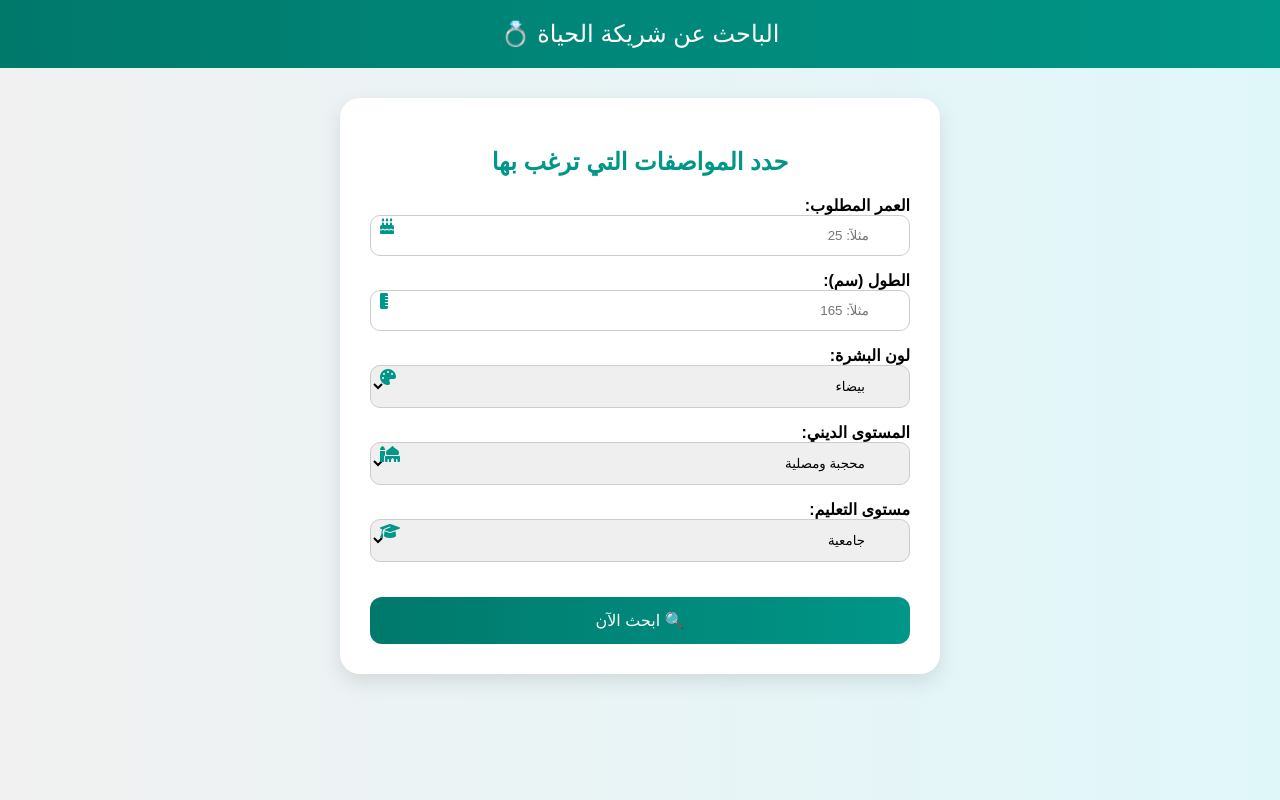
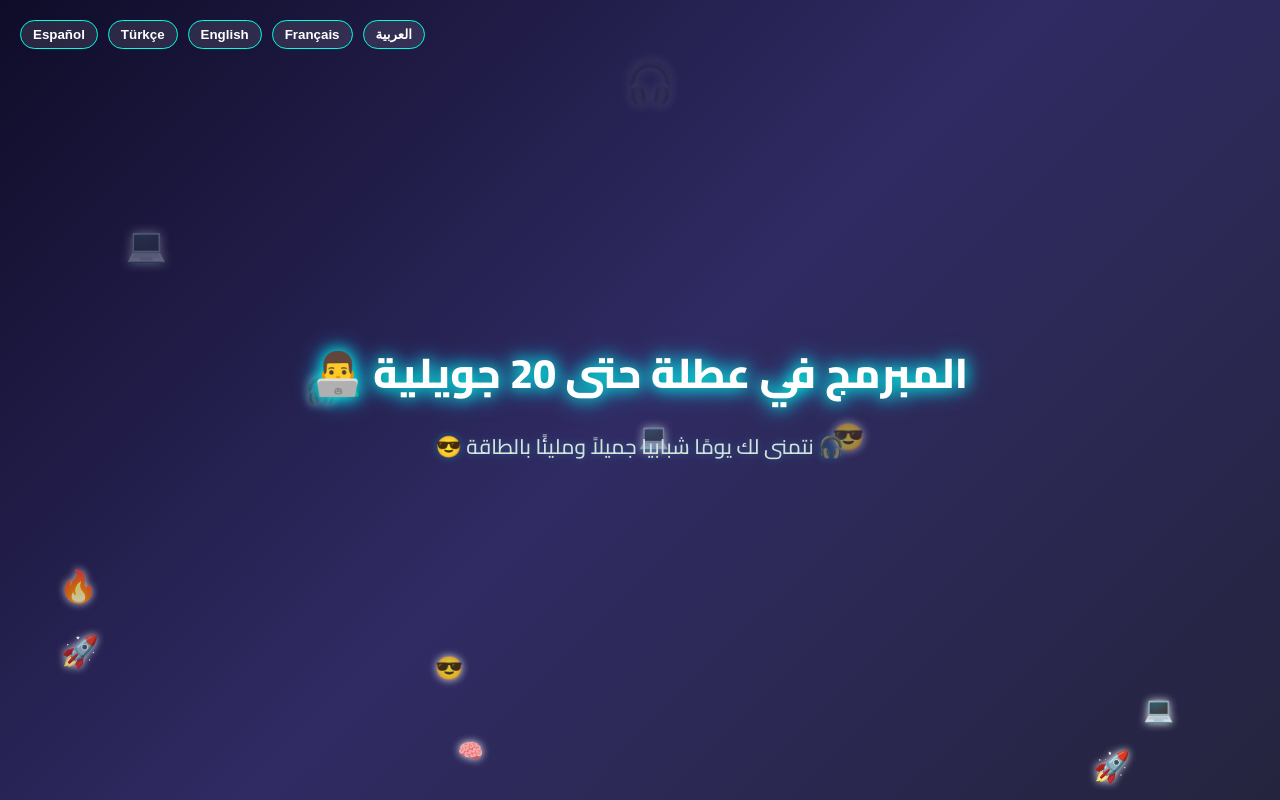
Before and after one commit to wassimo032607/Wassimo, a plain HTML site: page index.html in a window 1280 px wide. Drawn offline with Linux system fonts and the light colour scheme.

Commit message:
Update index.html

```diff
--- a/index.html
+++ b/index.html
@@ -1,215 +1,164 @@
 <!DOCTYPE html>
-<html lang="ar">
+<html lang="ar" dir="rtl">
 <head>
-  <meta charset="UTF-8">
-  <title>الباحث عن شريكة الحياة</title>
-  <meta name="viewport" content="width=device-width, initial-scale=1.0">
-  <script src="https://kit.fontawesome.com/a076d05399.js" crossorigin="anonymous"></script>
+  <meta charset="UTF-8" />
+  <meta name="viewport" content="width=device-width, initial-scale=1.0"/>
+  <title>المبرمج في عطلة</title>
+  <link href="https://fonts.googleapis.com/css2?family=Cairo:wght@500;800&display=swap" rel="stylesheet">
   <style>
-    * {
-      box-sizing: border-box;
+    * { margin: 0; padding: 0; box-sizing: border-box; }
+
+    body {
       font-family: 'Cairo', sans-serif;
+      background: linear-gradient(135deg, #0f0c29, #302b63, #24243e);
+      min-height: 100vh;
+      overflow: hidden;
+      display: flex;
+      flex-direction: column;
+      align-items: center;
+      justify-content: center;
+      color: white;
+      text-align: center;
+      position: relative;
+      padding: 20px;
     }
 
-    body {
-      margin: 0;
-      background: linear-gradient(to right, #f1f1f1, #e0f7fa);
-      direction: rtl;
+    .language-switcher {
+      position: absolute;
+      top: 20px;
+      left: 20px;
+      z-index: 10;
+      display: flex;
+      gap: 10px;
+      flex-wrap: wrap;
     }
 
-    header {
-      background: linear-gradient(to left, #009688, #00796b);
-      color: white;
-      padding: 20px;
-      text-align: center;
-      font-size: 24px;
+    .language-switcher button {
+      background: rgba(255, 255, 255, 0.1);
+      color: #fff;
+      border: 1px solid #00ffe0;
+      padding: 6px 12px;
+      border-radius: 20px;
+      cursor: pointer;
+      font-weight: bold;
+      transition: 0.3s;
     }
 
-    .container {
-      max-width: 600px;
-      margin: 30px auto;
-      background: white;
-      border-radius: 20px;
-      padding: 30px;
-      box-shadow: 0 8px 20px rgba(0, 0, 0, 0.1);
-      animation: fadeIn 1s ease;
+    .language-switcher button:hover {
+      background: #00ffe0;
+      color: #000;
     }
 
-    h2 {
-      text-align: center;
-      color: #009688;
-      margin-bottom: 20px;
+    h1, p {
+      opacity: 0;
+      animation: fadeIn 1.5s ease-out forwards;
+      text-shadow: 0 0 15px #00ffe0, 0 0 25px #00c3ff;
+      z-index: 2;
     }
 
-    label {
-      font-weight: bold;
-      display: block;
+    h1 { font-size: 2.6em; animation-delay: 0.3s; }
+    p {
+      font-size: 1.3em;
       margin-top: 15px;
-    }
-
-    .input-group {
-      position: relative;
-      margin-bottom: 15px;
-    }
-
-    .input-group i {
-      position: absolute;
-      left: 10px;
-      top: 50%;
-      transform: translateY(-50%);
-      color: #009688;
-    }
-
-    input, select {
-      width: 100%;
-      padding: 12px 40px 12px 12px;
-      border-radius: 10px;
-      border: 1px solid #ccc;
-    }
-
-    button {
-      background: linear-gradient(to left, #009688, #00796b);
-      color: white;
-      padding: 14px;
-      width: 100%;
-      border: none;
-      border-radius: 12px;
-      font-size: 16px;
-      cursor: pointer;
-      margin-top: 20px;
-      transition: 0.3s ease;
-    }
-
-    button:hover {
-      background: linear-gradient(to left, #00796b, #004d40);
-      transform: scale(1.02);
-    }
-
-    /* النتيجة */
-    .result {
-      display: none;
-      text-align: center;
-      padding: 30px;
-      animation: fadeIn 1s ease;
-    }
-
-    .result img {
-      width: 100%;
-      max-width: 350px;
-      border-radius: 20px;
-      box-shadow: 0 6px 20px rgba(0,0,0,0.15);
-      margin-bottom: 20px;
-    }
-
-    .result h2 {
-      color: #00796b;
-    }
-
-    .result p {
-      font-size: 18px;
-      color: #444;
-      margin-bottom: 20px;
-    }
-
-    .back-btn {
-      display: inline-block;
-      margin-top: 10px;
-      padding: 10px 20px;
-      background-color: #009688;
-      color: white;
-      border-radius: 10px;
-      text-decoration: none;
-      cursor: pointer;
-    }
-
-    .back-btn:hover {
-      background-color: #00796b;
+      color: #dddddd;
+      text-shadow: 0 0 8px rgba(0, 255, 255, 0.3);
+      animation-delay: 1s;
     }
 
     @keyframes fadeIn {
-      from { opacity: 0; transform: translateY(20px); }
+      from { opacity: 0; transform: translateY(30px); }
       to { opacity: 1; transform: translateY(0); }
+    }
+
+    .emoji {
+      position: absolute;
+      font-size: 22px;
+      animation: floatUp ease-in forwards;
+      pointer-events: none;
+      opacity: 0.85;
+      filter: drop-shadow(0 0 4px white);
+    }
+
+    @keyframes floatUp {
+      0% { transform: translateY(0) scale(1); opacity: 1; }
+      100% { transform: translateY(-100vh) scale(1.5); opacity: 0; }
+    }
+
+    @media (max-width: 600px) {
+      h1 { font-size: 2em; }
+      p { font-size: 1em; }
+      .language-switcher { top: 10px; left: 10px; }
     }
   </style>
 </head>
 <body>
+  <div class="language-switcher">
+    <button onclick="switchLanguage('ar')">العربية</button>
+    <button onclick="switchLanguage('fr')">Français</button>
+    <button onclick="switchLanguage('en')">English</button>
+    <button onclick="switchLanguage('tr')">Türkçe</button>
+    <button onclick="switchLanguage('es')">Español</button>
+  </div>
 
-<header>الباحث عن شريكة الحياة 💍</header>
+  <h1 id="main-text">المبرمج في عطلة حتى 20 جويلية 👨‍💻</h1>
+  <p id="sub-text">🎧 نتمنى لك يومًا شبابيا جميلاً ومليئًا بالطاقة 😎</p>
 
-<!-- قسم النموذج -->
-<div class="container" id="formSection">
-  <h2>حدد المواصفات التي ترغب بها</h2>
-  <form id="wifeForm">
-    <div class="input-group">
-      <label>العمر المطلوب:</label>
-      <i class="fas fa-birthday-cake"></i>
-      <input type="number" id="age" placeholder="مثلاً: 25">
-    </div>
+  <script>
+    const translations = {
+      ar: {
+        title: "المبرمج في عطلة حتى 20 جويلية 👨‍💻",
+        message: "🎧 نتمنى لك يومًا شبابيا جميلاً ومليئًا بالطاقة 😎",
+        dir: "rtl",
+        lang: "ar"
+      },
+      fr: {
+        title: "Le programmeur est en vacances jusqu'au 20 juillet 👨‍💻",
+        message: "🎧 Passez une journée pleine d’énergie et de jeunesse 😎",
+        dir: "ltr",
+        lang: "fr"
+      },
+      en: {
+        title: "The programmer is on vacation until July 20 👨‍💻",
+        message: "🎧 Wishing you a youthful and energetic day 😎",
+        dir: "ltr",
+        lang: "en"
+      },
+      tr: {
+        title: "Yazılımcı 20 Temmuz'a kadar tatilde 👨‍💻",
+        message: "🎧 Genç ve enerjik bir gün geçirmeni dileriz 😎",
+        dir: "ltr",
+        lang: "tr"
+      },
+      es: {
+        title: "El programador está de vacaciones hasta el 20 de julio 👨‍💻",
+        message: "🎧 ¡Que tengas un día lleno de juventud y energía! 😎",
+        dir: "ltr",
+        lang: "es"
+      }
+    };
 
-    <div class="input-group">
-      <label>الطول (سم):</label>
-      <i class="fas fa-ruler-vertical"></i>
-      <input type="number" id="height" placeholder="مثلاً: 165">
-    </div>
+    function switchLanguage(lang) {
+      const t = translations[lang];
+      document.getElementById('main-text').textContent = t.title;
+      document.getElementById('sub-text').textContent = t.message;
+      document.documentElement.lang = t.lang;
+      document.documentElement.dir = t.dir;
+    }
 
-    <div class="input-group">
-      <label>لون البشرة:</label>
-      <i class="fas fa-palette"></i>
-      <select id="skin">
-        <option>بيضاء</option>
-        <option>قمحية</option>
-        <option>سمراء</option>
-        <option>أي لون</option>
-      </select>
-    </div>
+    const emojis = ["😎", "🎧", "🚀", "🔥", "🧠", "💻", "☀️"];
+    function createEmoji() {
+      const emoji = document.createElement("div");
+      emoji.classList.add("emoji");
+      emoji.textContent = emojis[Math.floor(Math.random() * emojis.length)];
+      emoji.style.left = Math.random() * 100 + "vw";
+      emoji.style.bottom = "0px";
+      emoji.style.fontSize = (Math.random() * 10 + 20) + "px";
+      emoji.style.animationDuration = (Math.random() * 2 + 4) + "s";
+      document.body.appendChild(emoji);
+      setTimeout(() => emoji.remove(), 6000);
+    }
 
-    <div class="input-group">
-      <label>المستوى الديني:</label>
-      <i class="fas fa-mosque"></i>
-      <select id="religion">
-        <option>محجبة ومصلية</option>
-        <option>مصلية فقط</option>
-        <option>محافظة</option>
-        <option>لا يهم</option>
-      </select>
-    </div>
-
-    <div class="input-group">
-      <label>مستوى التعليم:</label>
-      <i class="fas fa-graduation-cap"></i>
-      <select id="education">
-        <option>جامعية</option>
-        <option>ثانوية</option>
-        <option>متوسطة</option>
-        <option>لا يهم</option>
-      </select>
-    </div>
-
-    <button type="button" onclick="showResult()">🔍 ابحث الآن</button>
-  </form>
-</div>
-
-<!-- قسم النتيجة -->
-<div class="container result" id="resultSection">
-  <img src="https://encrypted-tbn0.gstatic.com/images?q=tbn:ANd9GcSXaZuD74zPEGpK2Dnlz8wg6EOvNt_fPKhAUeJ8oQEWUOCLtJ3okcpewvc&s=10" alt="دنيا سطايفية">
-  <h2>دنيا سطايفية</h2>
-  <p>بنت الفاميليا، ذات خلق ودين 👰🏻<br>مطابقة تمامًا لاختياراتك!</p>
-  <span class="back-btn" onclick="goBack()">🔙 رجوع للاختيار</span>
-</div>
-
-<script>
-  function showResult() {
-    document.getElementById("formSection").style.display = "none";
-    document.getElementById("resultSection").style.display = "block";
-    window.scrollTo({ top: 0, behavior: 'smooth' });
-  }
-
-  function goBack() {
-    document.getElementById("resultSection").style.display = "none";
-    document.getElementById("formSection").style.display = "block";
-    window.scrollTo({ top: 0, behavior: 'smooth' });
-  }
-</script>
-
+    setInterval(createEmoji, 400);
+  </script>
 </body>
 </html>
```
